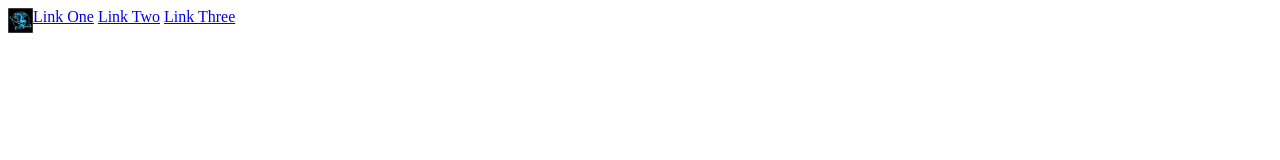
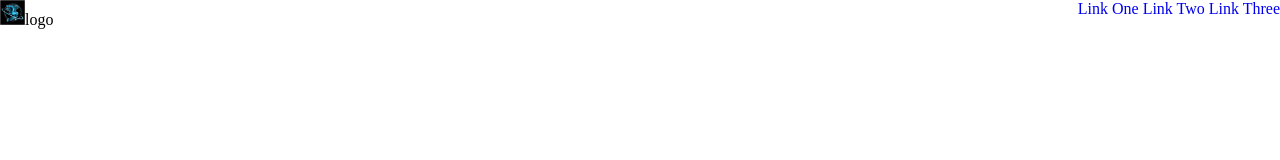
Before and after one commit to d2er29/odin_landing_page, a plain HTML site: page index.html in a window 1280 px wide. Drawn offline with Linux system fonts and the light colour scheme.

Commit message:
Modify style.css & index.html
To fix logo and link flex

```diff
--- a/index.html
+++ b/index.html
@@ -3,17 +3,19 @@
 <head>
   <meta charset="UTF-8">
   <meta name="viewport" content="width=device-width, initial-scale=1.0">
-  <link rel="stylesheet" type="text/css" href="style.css"/>
+  <link rel="stylesheet" href="style.css"/>
   <title>Landing</title>
 </head>
 <body>
   <div class="top">
     <div class="header">
-        <img class="logo" src="./img/astro-blue.jpg" alt="space man">
+      <div class="logo">
+        <img class="man" src="./img/astro-blue.jpg" alt="space man"><span>logo</span>
+      </div>
       <div class="hlinks">
-        <a href="#">Link One</a>
-        <a href="#">Link Two</a>
-        <a href="#">Link Three</a>
+        <a class="tlink" href="#">Link One</a>
+        <a class="tlink" href="#">Link Two</a>
+        <a class="tlink" href="#">Link Three</a>
       </div>
     </div>
   </div>
--- a/style.css
+++ b/style.css
@@ -1,20 +1,31 @@
+body {
+  margin: 0;
+  padding: 0;
+}
+div {
+  margin: 0;
+  padding: 0;
+}
 .top {
-
+  display: flex;
 }
 .header {
   display: flex;
   flex: auto;
-  justify-content: left;
-  align-items: start;
-  margin: 0;
+  justify-content: center;
 }
 .logo {
+  margin-right: auto;
+}
+.man {
   flex: 0 0 25px;
   height: 25px;
   margin: 0;
 }
 .hlinks {
-  flex: auto;
-  margin-left: auto;
-  margin-right: 0;
+
 }
+.tlink {
+  white-space: nowrap;
+  text-decoration: none;
+}
```
